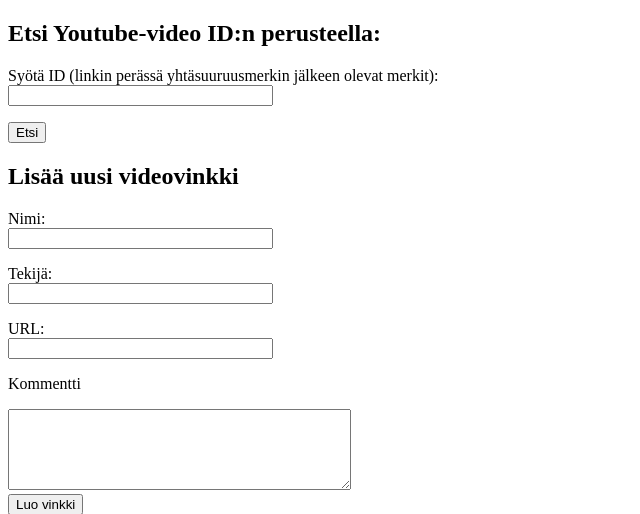
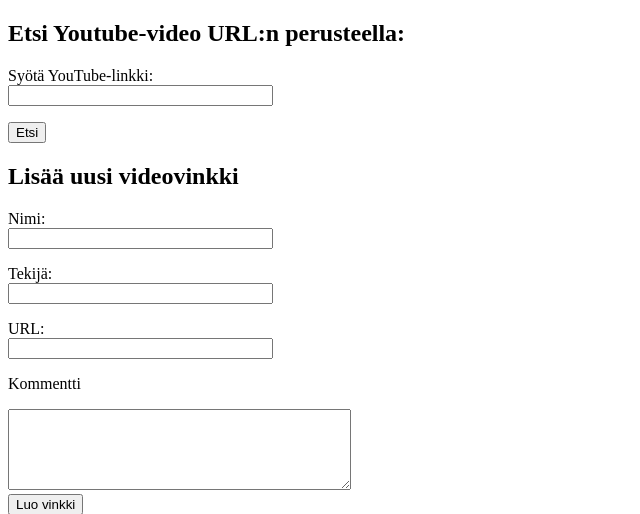
Before and after one commit to oonarauhala/ohtu-minprojekti, a Flask app: page /new_video in a window 1280 px wide. Shown: the top 514 px of the page, without its empty margins (0-640 px from the left). Run offline with Flask 2, Linux system fonts and the light colour scheme.

Commit message:
Adding video by url

```diff
--- a/src/routes.py
+++ b/src/routes.py
@@ -168,6 +168,9 @@ def isbn_search():
 @app.route("/url_search", methods=["POST"])
 def url_search():
     video_id = request.form["video_id"]
+    if "=" not in video_id:
+        return render_template("/error.html", viesti="invalid URL")
+    video_id = video_id.split("=")[1]
     try:
         params = {"format": "json", "url": "https://www.youtube.com/watch?v=%s" % video_id}
         url = "https://www.youtube.com/oembed"
--- a/src/templates/new_video.html
+++ b/src/templates/new_video.html
@@ -2,10 +2,10 @@
 <html>
     <title>Uusi videovinkki</title>
    <body>
-      <h2>Etsi Youtube-video ID:n perusteella:</h2>
+      <h2>Etsi Youtube-video URL:n perusteella:</h2>
       <form action="/url_search" method="POST">
-         <p>Syötä ID (linkin perässä yhtäsuuruusmerkin jälkeen olevat merkit):<br>
-         <input type="text" name="video_id" size="30" maxlength="17"></p>
+         <p>Syötä YouTube-linkki:<br>
+         <input type="text" name="video_id" size="30"></p>
          <input type="submit" value="Etsi">
       </form>
       <h2>Lisää uusi videovinkki</h2>
```
